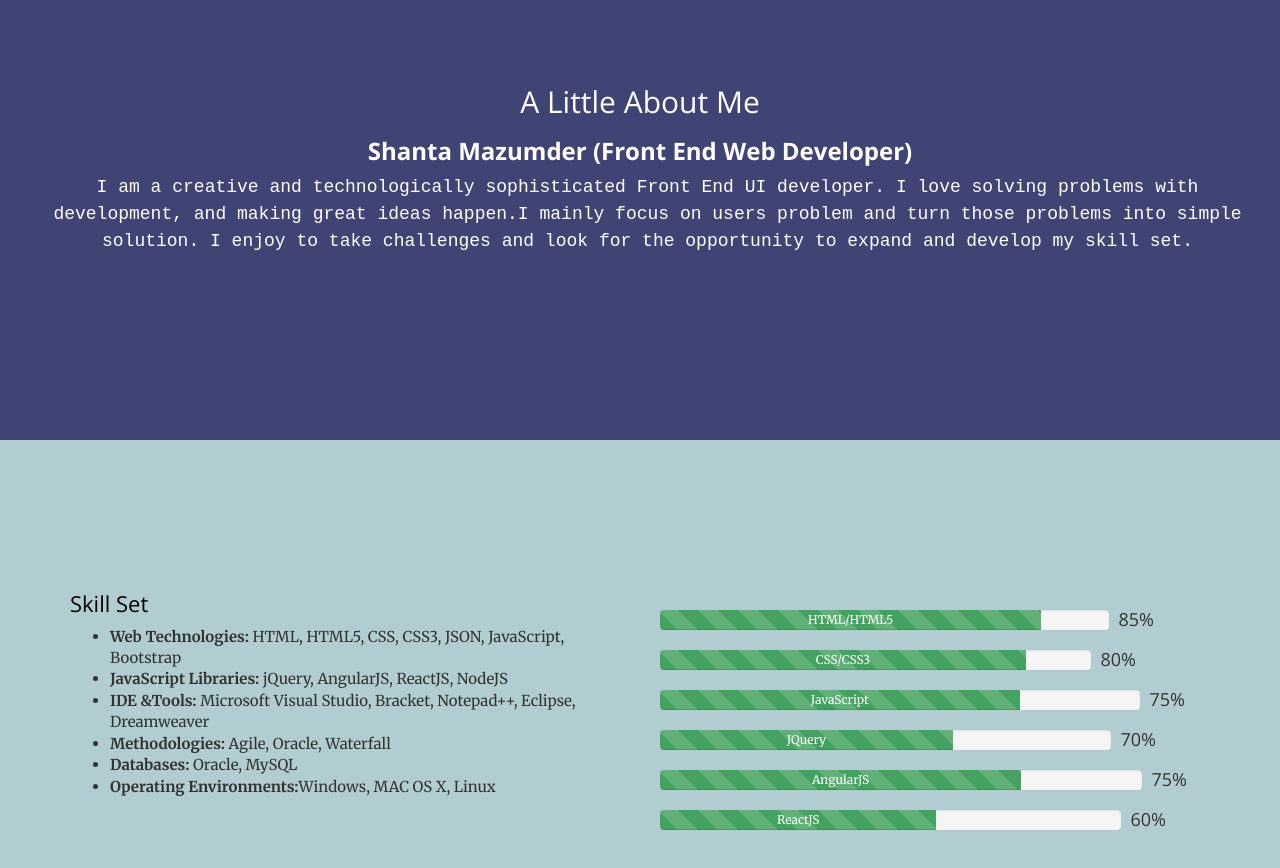
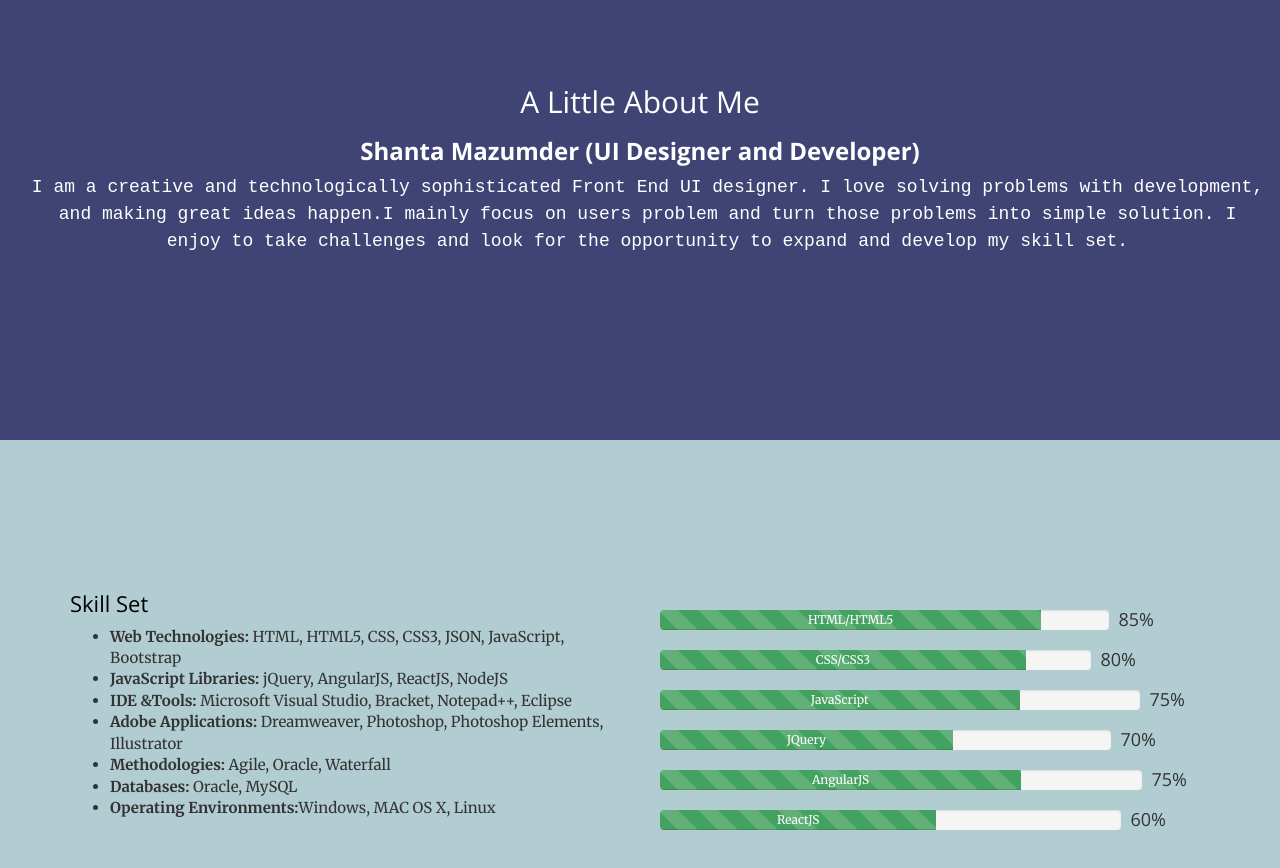
Before and after one commit to Shanta09/Portfolio, a website: page index.html in a window 1280 px wide. Shown: the part 900-1768 px from the top of the page. Drawn offline with nearby package versions, Linux system fonts and the light colour scheme.

Commit message:
Add files via upload

```diff
--- a/index.html
+++ b/index.html
@@ -9,7 +9,7 @@
     <meta name="description" content="">
     <meta name="author" content="">
 
-    <title>Creative - Start Bootstrap Theme</title>
+    <title>Shanta's Portfolio</title>
 
     <!-- Bootstrap Core CSS -->
     <link href="vendor/bootstrap/css/bootstrap.min.css" rel="stylesheet">
@@ -155,8 +155,8 @@
 
                     <div class="col-sm-12">
                         <h2 class="section-heading">A Little About Me</h2>
-                        <h3 class="name"><strong>Shanta Mazumder (Front End Web Developer)</strong></h3>
-                        <p class="aboutme"> I am a creative and technologically sophisticated Front End UI developer. I love solving problems with development, and making great ideas happen.I mainly focus on users problem and turn those problems into simple solution. I enjoy to take challenges and look for the opportunity to expand and develop my skill set. </p>
+                        <h3 class="name"><strong>Shanta Mazumder (UI Designer and Developer)</strong></h3>
+                        <p class="aboutme"> I am a creative and technologically sophisticated Front End UI designer. I love solving problems with development, and making great ideas happen.I mainly focus on users problem and turn those problems into simple solution. I enjoy to take challenges and look for the opportunity to expand and develop my skill set. </p>
                     </div>
 
                 </div>
@@ -171,7 +171,8 @@
                     <ul class="skills">
                         <li><strong>Web Technologies:</strong> HTML, HTML5, CSS, CSS3, JSON, JavaScript, Bootstrap</li>
                         <li><strong>JavaScript Libraries:</strong> jQuery, AngularJS, ReactJS, NodeJS</li>
-                        <li><strong>IDE &Tools:</strong> Microsoft Visual Studio, Bracket, Notepad++, Eclipse, Dreamweaver</li>
+                        <li><strong>IDE &Tools:</strong> Microsoft Visual Studio, Bracket, Notepad++, Eclipse</li>
+                        <li><strong>Adobe Applications:</strong> Dreamweaver, Photoshop, Photoshop Elements, Illustrator</li>
                         <li><strong>Methodologies:</strong> Agile, Oracle, Waterfall</li>
                         <li><strong>Databases:</strong> Oracle, MySQL</li>
                         <li><strong>Operating Environments:</strong>Windows, MAC OS X, Linux</li>
```
